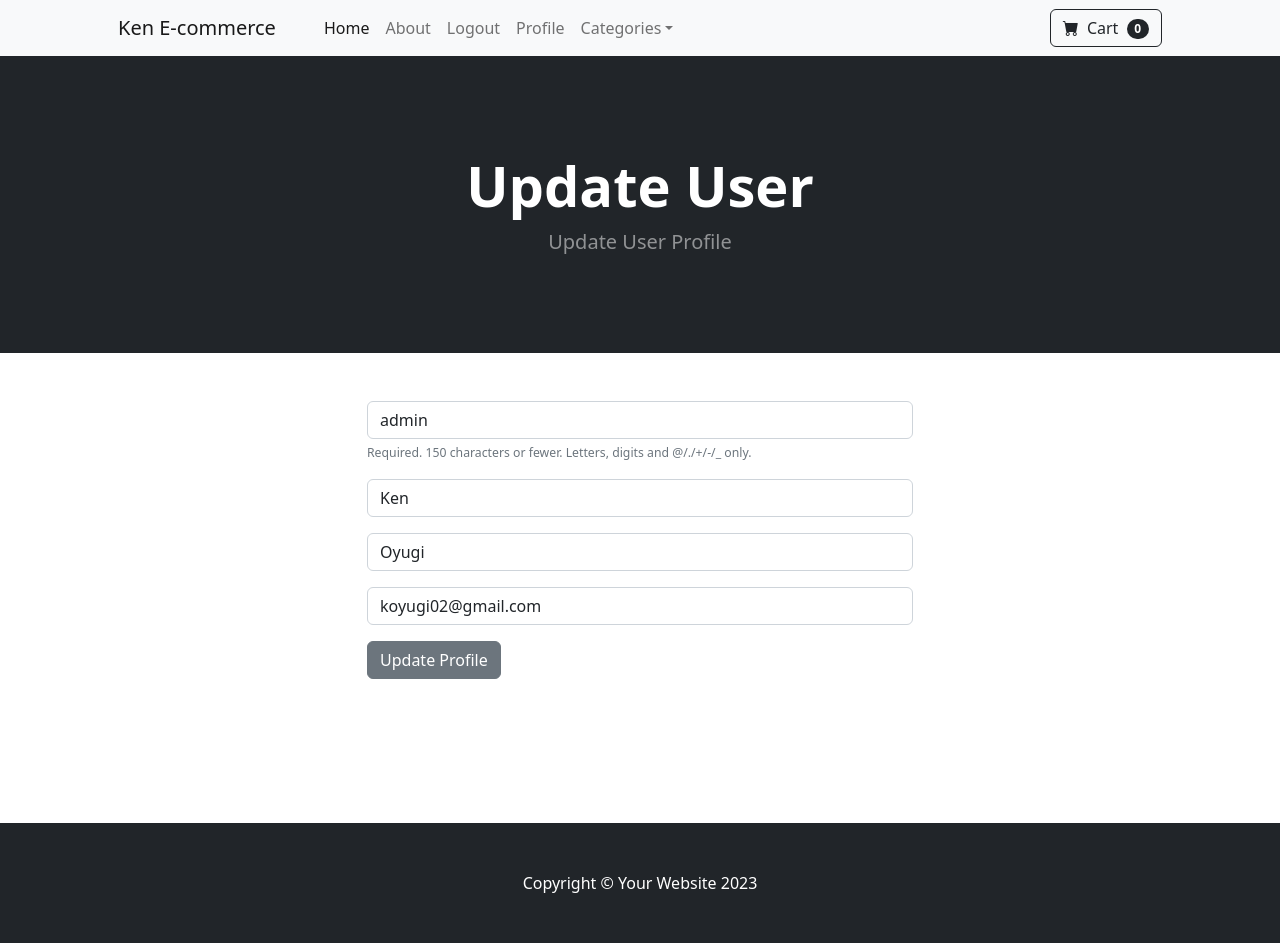
After one commit to Kenoyugi5/E-commerce, a Django app: page /update_user/ in a window 1280 px wide. The commit adds this page. Run offline with Django 5.2, Linux system fonts and the light colour scheme; a user stored in the database is signed in; data comes from the database, SQL or seed files in the repository; both versions use the stored data as it was after the commit; some libraries are stand-ins or nearby versions.

Commit message:
Update User Profile

```diff
--- a/store/forms.py
+++ b/store/forms.py
@@ -1,6 +1,27 @@
 from django.contrib.auth.models import User
-from django.contrib.auth.forms import UserCreationForm
+from django.contrib.auth.forms import UserCreationForm, UserChangeForm
 from django import forms
+
+class UpdateUserForm(UserChangeForm):
+	# Hide Password Stuff
+	password = None
+	# Get other fields
+	email = forms.EmailField(label="", widget=forms.TextInput(attrs={'class':'form-control', 'placeholder':'Email Address'}))
+	first_name = forms.CharField(label="", max_length=100, widget=forms.TextInput(attrs={'class':'form-control', 'placeholder':'First Name'}))
+	last_name = forms.CharField(label="", max_length=100, widget=forms.TextInput(attrs={'class':'form-control', 'placeholder':'Last Name'}))
+
+	class Meta:
+		model = User
+		fields = ('username', 'first_name', 'last_name', 'email')
+
+	def __init__(self, *args, **kwargs):
+		super(UpdateUserForm, self).__init__(*args, **kwargs)
+
+		self.fields['username'].widget.attrs['class'] = 'form-control'
+		self.fields['username'].widget.attrs['placeholder'] = 'User Name'
+		self.fields['username'].label = ''
+		self.fields['username'].help_text = '<span class="form-text text-muted"><small>Required. 150 characters or fewer. Letters, digits and @/./+/-/_ only.</small></span>'
+
 
 class SignUpForm(UserCreationForm):
 	email = forms.EmailField(label="", widget=forms.TextInput(attrs={'class':'form-control', 'placeholder':'Email Address'}))
--- a/store/templates/navbar.html
+++ b/store/templates/navbar.html
@@ -9,6 +9,7 @@
 
                 {% if user.is_authenticated %}
                 <li class="nav-item"><a class="nav-link" href="{% url 'logout' %}">Logout</a></li>
+                <li class="nav-item"><a class="nav-link" href="{% url 'update_user' %}">Profile</a></li>
 
                 {% else %}
                 <li class="nav-item"><a class="nav-link" href="{% url 'login' %}">Login</a></li>
--- /dev/null
+++ b/store/templates/update_user.html
@@ -0,0 +1,34 @@
+{% extends 'base.html' %}
+
+{% block content %}
+
+<body>
+    <!-- Header-->
+    <header class="bg-dark py-5">
+        <div class="container px-4 px-lg-5 my-5">
+            <div class="text-center text-white">
+                <h1 class="display-4 fw-bolder">Update User</h1>
+                <p class="lead fw-normal text-white-50 mb-0">Update User Profile
+            </div>
+        </div>
+    </header>
+
+    <div class="container">
+    	<div class="row">
+    		<div class="col-md-6 offset-md-3">
+                <br><br>
+                <form method="POST" action="{% url 'update_user' %}">
+                    {% csrf_token %}
+
+                    {{ user_form.as_p }}
+
+                    <button type="submit" class="btn btn-secondary">Update Profile</button>
+                </form>
+                <br><br>
+                <br><br>
+                <br><br>
+    		</div>
+    	</div>
+    </div>
+
+{% endblock %}
--- a/store/urls.py
+++ b/store/urls.py
@@ -7,6 +7,7 @@ urlpatterns = [
     path('login/', views.login_user, name='login'),
     path('logout/', views.logout_user, name='logout'),
     path('register/', views.register_user, name='register'),
+    path('update_user/', views.update_user, name='update_user'),
     path('product/<int:pk>', views.product, name='product'),
     path('category/<str:foo>', views.category, name='category'),
     path('category_summary/', views.category_summary, name='category_summary'),
--- a/store/views.py
+++ b/store/views.py
@@ -4,8 +4,26 @@ from django.contrib.auth import authenticate, login, logout
 from django.contrib import messages
 from django.contrib.auth.models import User
 from django.contrib.auth.forms import UserCreationForm
-from .forms import SignUpForm
+from .forms import SignUpForm, UpdateUserForm
 from django import forms
+
+
+def update_user(request):
+	if request.user.is_authenticated:
+		current_user = User.objects.get(id=request.user.id)
+		user_form = UpdateUserForm(request.POST or None, instance=current_user)
+
+		if user_form.is_valid():
+			user_form.save()
+
+			login(request, current_user)
+			messages.success(request, "User Has Been Updated")
+			return redirect('home')
+		else:
+			return render(request, "update_user.html", {"user_form": user_form})
+	else:
+		messages.success(request, "You Must Be Logged In to Access That Page.")
+		return redirect('home')
 
 
 def category_summary(request):
```
Also changed, not shown: db.sqlite3.
